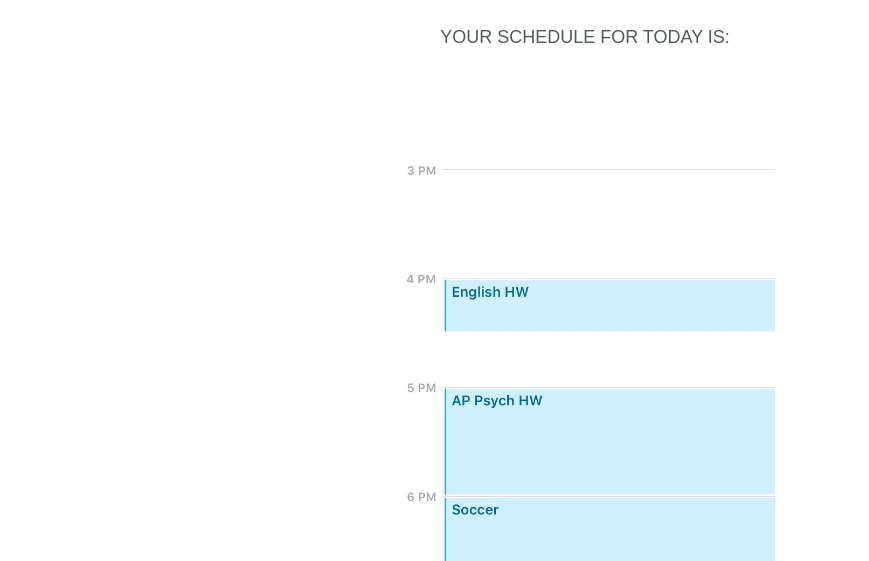
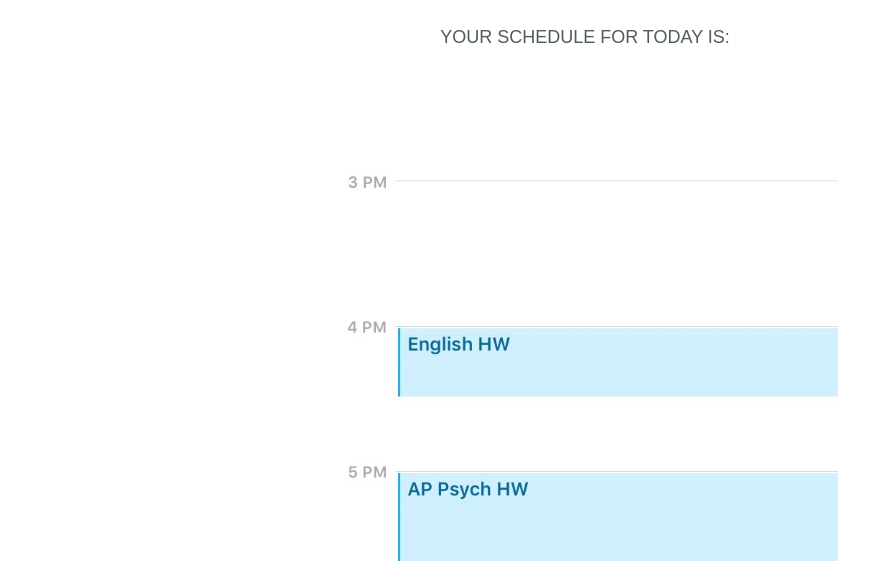
Before and after one commit to pondtheapp/pondtheapp.github.io, a plain HTML site: page demo2.html in a window 1280 px wide. Shown: the part 239-800 px from the top of the page, without its empty margins (55-924 px from the left). Drawn offline with Linux system fonts and the light colour scheme; a web font is replaced by a local one.

Commit message:
Widen schedule

```diff
--- a/demo2.html
+++ b/demo2.html
@@ -20,7 +20,7 @@
 
     <div id="schedule">
       <center>
-        <img src="resources/images/schedule.jpg" width="30%">
+        <img src="resources/images/schedule.jpg" width="40%">
       </center>
     </div>
   </body>
```
